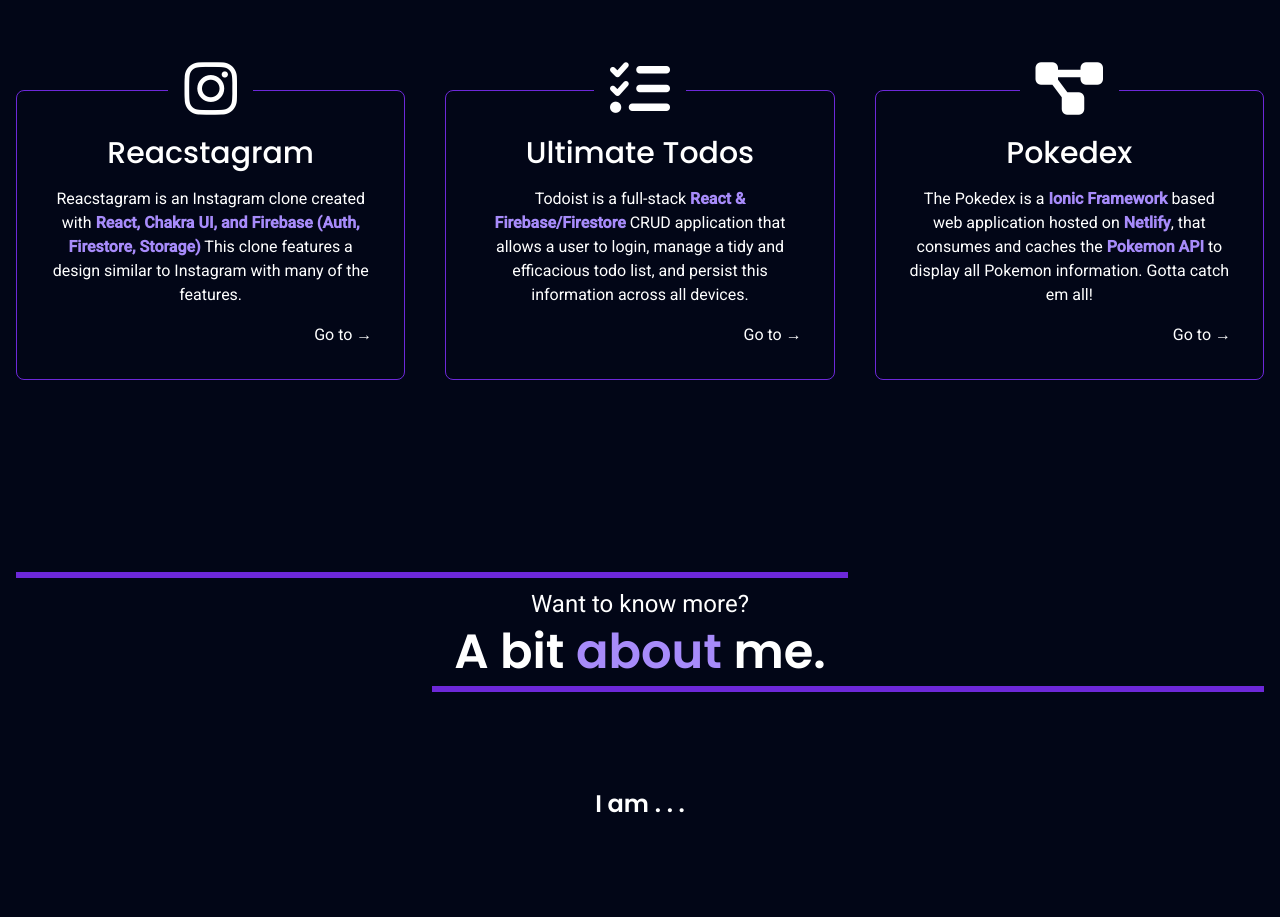
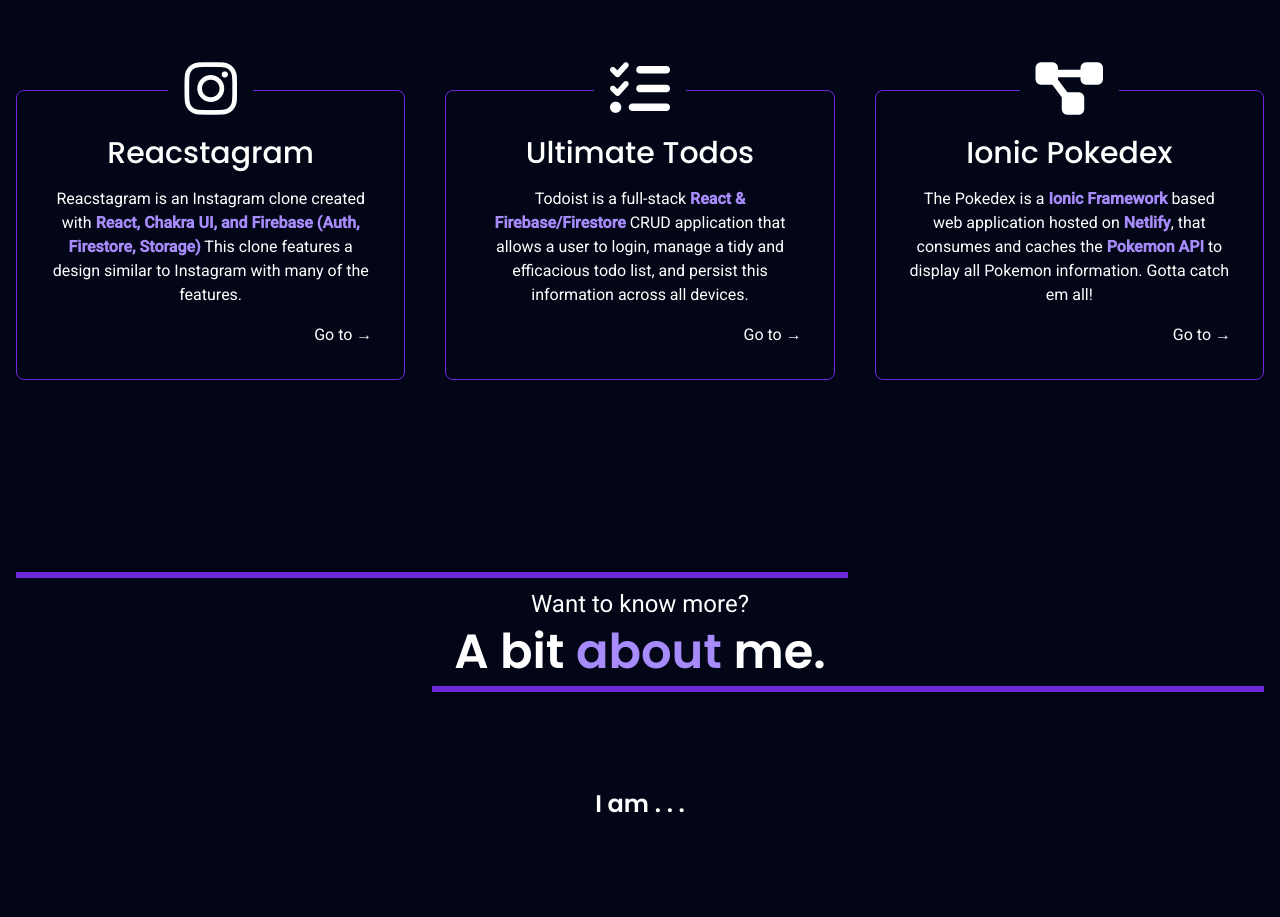
Before and after one commit to jonathanpperry/awesome-portfolio-sveltekit, a SvelteKit app: page / in a window 1280 px wide. Shown: the part 1260-2177 px from the top of the page. Built offline with nearby package versions, Linux system fonts and the light colour scheme.

Commit message:
Add ionic/angular pokedex link to project list

```diff
--- a/src/components/Main.svelte
+++ b/src/components/Main.svelte
@@ -8,7 +8,11 @@
       href: "https://reacstagram.com",
     },
     { name: "Ultimate Todos", icon: "fa-solid fa-list-check" },
-    { name: "Pokedex", icon: "fa-solid fa-diagram-project" },
+    {
+      name: "Ionic Pokedex",
+      icon: "fa-solid fa-diagram-project",
+      href: "https://ionic-angular-pokedex.netlify.app",
+    },
   ];
 
   let benefits = [
```
